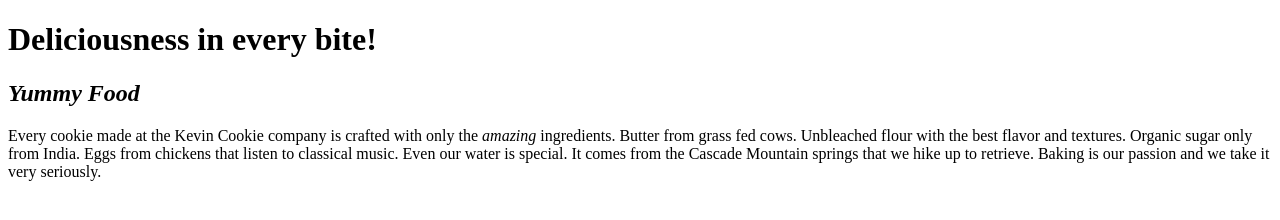
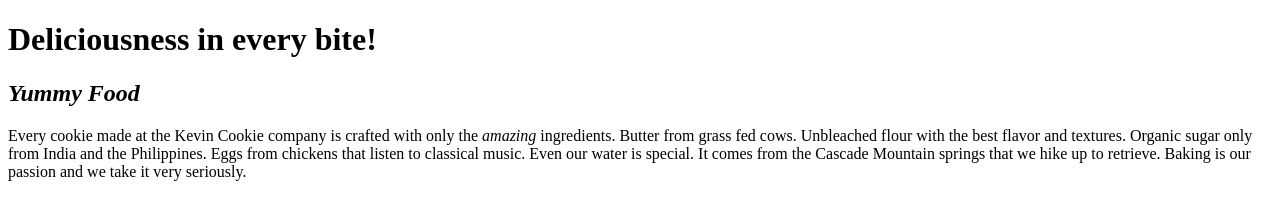
Before and after one commit to aom-tus/webProject, a plain HTML site: page index.htm in a window 1280 px wide. Drawn offline with Linux system fonts and the light colour scheme.

Commit message:
Update index.htm

```diff
--- a/index.htm
+++ b/index.htm
@@ -5,7 +5,7 @@
 <h1>Deliciousness in every bite!</h1>
 <h2><em>Yummy Food</em></h2>
 
-<p>Every cookie made at the Kevin Cookie company is crafted with only the <em>amazing</em> ingredients. Butter from grass fed cows. Unbleached flour with the best flavor and textures. Organic sugar only from India. Eggs from chickens that listen to classical music. Even our water is special. It comes from the Cascade Mountain springs that we hike up to retrieve. Baking is our passion and we take it very seriously.</p>
+<p>Every cookie made at the Kevin Cookie company is crafted with only the <em>amazing</em> ingredients. Butter from grass fed cows. Unbleached flour with the best flavor and textures. Organic sugar only from India and the Philippines. Eggs from chickens that listen to classical music. Even our water is special. It comes from the Cascade Mountain springs that we hike up to retrieve. Baking is our passion and we take it very seriously.</p>
 
 
 
```
